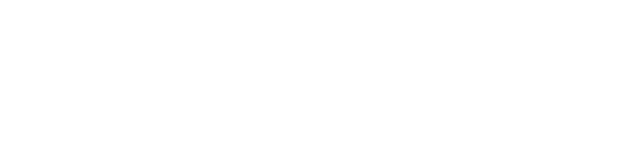
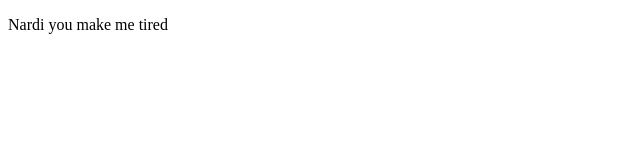
Before and after one commit to Chaltugeletu/gitPractice-2, a plain HTML site: page pages/index.html in a window 1280 px wide. Shown: the whole page, without its empty margins (0-640 px from the left). Drawn offline with Linux system fonts and the light colour scheme.

Commit message:
updated by yewub

```diff
--- a/pages/index.html
+++ b/pages/index.html
@@ -7,6 +7,7 @@
     <title>Git Practice</title>
 </head>
 <body>
+    <p>Nardi you make me tired</p>
 
 </body>
 </html>
```
